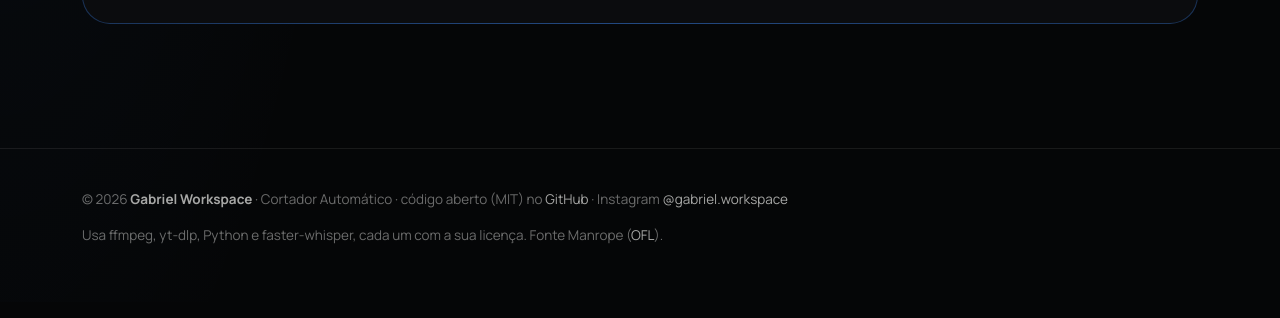
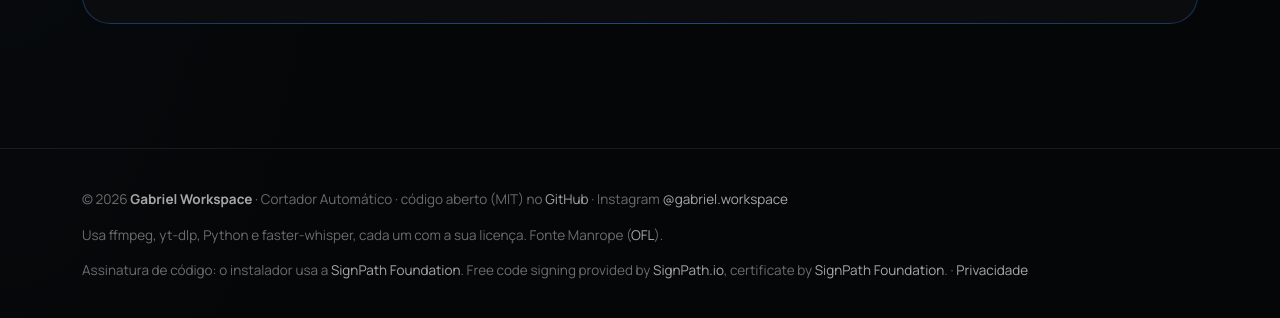
Before and after one commit to OZBITS/AUTOCORTES-Z, a website: page docs/index.html in a window 1280 px wide. Shown: the part 5785-6103 px from the top of the page. Drawn offline with Linux system fonts and the light colour scheme; no server answers.

Commit message:
Pagina de download e README citam a SignPath Foundation (assinatura de codigo)
Co-Authored-By: Claude Opus 5.5 <noreply@anthropic.com>

```diff
--- a/docs/index.html
+++ b/docs/index.html
@@ -583,6 +583,7 @@
   <div class="largura">
     <span>© 2026 <b style="color:var(--texto2)">Gabriel Workspace</b> · Cortador Automático · código aberto (MIT) no <a href="https://github.com/gabrielworkspace/cortador-automatico" target="_blank" rel="noopener">GitHub</a> · Instagram <a href="https://www.instagram.com/gabriel.workspace/" target="_blank" rel="noopener">@gabriel.workspace</a></span>
     <span>Usa ffmpeg, yt-dlp, Python e faster-whisper, cada um com a sua licença. Fonte Manrope (<a href="OFL-Manrope.txt">OFL</a>).</span>
+    <span>Assinatura de código: o instalador usa a <a href="https://signpath.org/" target="_blank" rel="noopener">SignPath Foundation</a>. Free code signing provided by <a href="https://signpath.io/" target="_blank" rel="noopener">SignPath.io</a>, certificate by <a href="https://signpath.org/" target="_blank" rel="noopener">SignPath Foundation</a>. · <a href="https://github.com/gabrielworkspace/cortador-automatico#privacidade" target="_blank" rel="noopener">Privacidade</a></span>
   </div>
 </footer>
 
```
Also changed, not shown: README.md.
